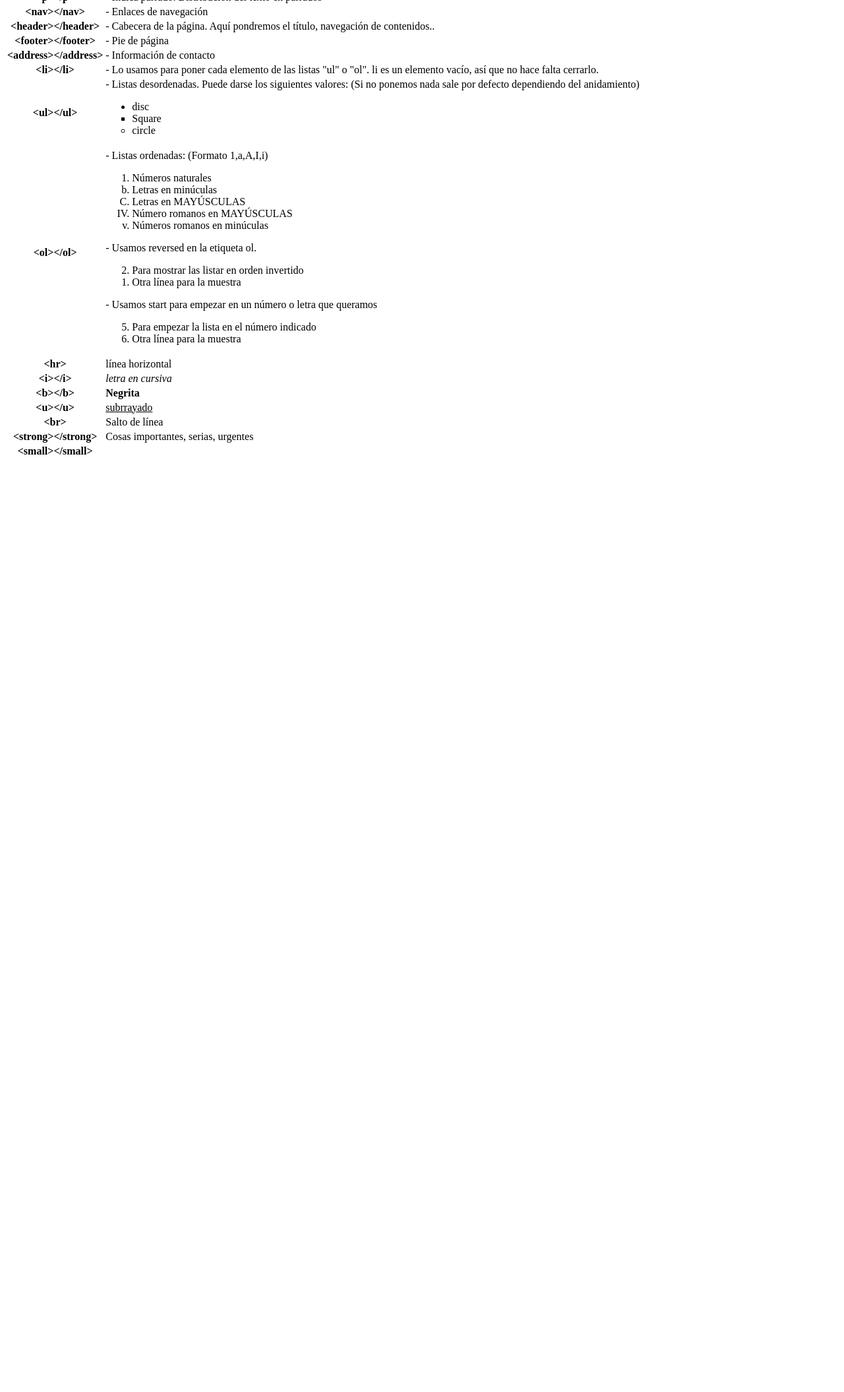
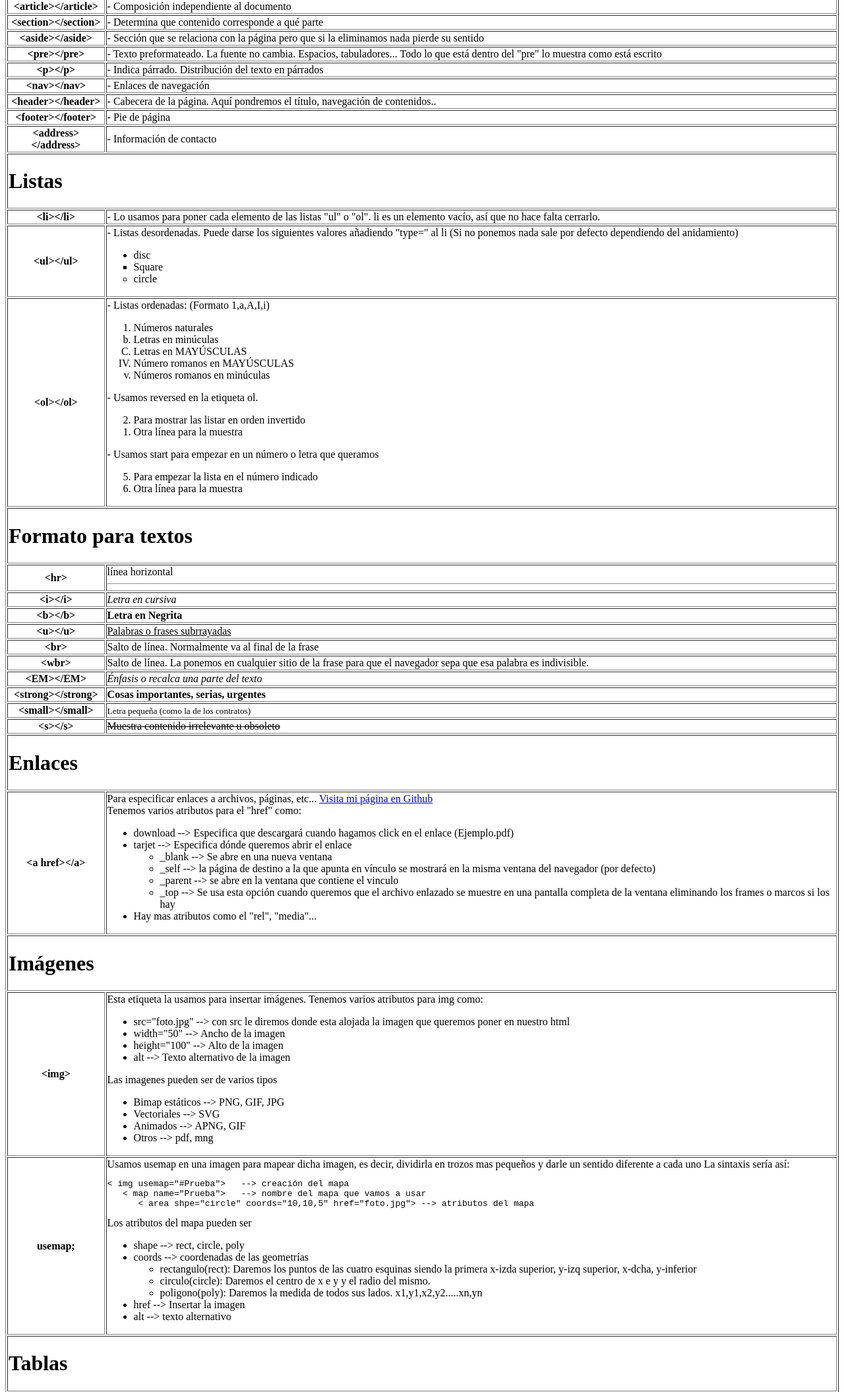
Before and after one commit to nvivas/prueba-marcas, a plain HTML site: page index.html in a window 1280 px wide. Shown: the part 690-2800 px from the top of the page at 66% size. Before the commit the page ends 1394 px from the top, so only its background shows below. Drawn offline with Linux system fonts and the light colour scheme.

Commit message:
Update index.html

```diff
--- a/index.html
+++ b/index.html
@@ -4,14 +4,14 @@
 		<title>MANUAL DE HTML5 Y CSS3</title>
 		<meta charset=UTF-8>
 		<meta name="author" content="Ignacio Vivas">
-		<link rel="stylesheet" type="text/css" href="estilos.css" />
+	<!--	<link rel="stylesheet" type="text/css" href="estilos.css" />   -->
 	</head>
 	<body>
 		<header>
 			<h1>MANUAL DE HTML5 Y CSS3</h1>
 		</header>
 
-		<table>
+		<table border>
 			<tr>
 			<td colspan=2><h1>Empezar el html</h1></tr>
 			<tr>
@@ -47,7 +47,7 @@
 				<td>- Contenido del documento. Solo puede haber un body en el documento
 			</tr>
 
-			<tr><tr>
+			<tr>
 			<td colspan=2><h1>Titulos</h1></tr>
 			<tr>
 				<th>&lt;hn>&lt;/hn&gt;
@@ -58,6 +58,8 @@
 					</ul>
 				</td>
 			</tr>
+			<tr>
+			<td colspan=2><h1>Composición del body</h1></tr>
 			<tr>
 				<th>&lt;article&gt;&lt;/article&gt;
 				<td>- Composición independiente al documento
@@ -95,12 +97,15 @@
 				<td>- Información de contacto
 			</tr>
 			<tr>
+			<td colspan=2><h1>Listas</h1></tr>
+
+			<tr>
 				<th>&lt;li&gt;&lt;/li&gt;
 				<td>- Lo usamos para poner cada elemento de las listas "ul" o "ol". li es un elemento vacío, así que no hace falta cerrarlo.
 			</tr>
 			<tr>
 				<th>&lt;ul&gt;&lt;/ul&gt;
-				<td>- Listas desordenadas. Puede darse los siguientes valores: (Si no ponemos nada sale por defecto dependiendo del anidamiento)
+				<td>- Listas desordenadas. Puede darse los siguientes valores añadiendo "type=" al li  (Si no ponemos nada sale por defecto dependiendo del anidamiento)
 					<ul>
 						<li type=disc>disc</li>
 						<li type=square>Square</li>
@@ -132,44 +137,147 @@
 				</td>
 			</tr>
 			<tr>
+			<td colspan=2><h1>Formato para textos</h1></tr>
+			<tr>
 				<th>&lt;hr&gt;
-				<td> línea horizontal
+				<td> línea horizontal <hr>
 			</tr>
 			<tr>
 				<th>&lt;i&gt;&lt;/i&gt;
-				<td><i>letra en cursiva</i>
+				<td><i>Letra en cursiva</i>
 			</tr>
 			<tr>
 				<th>&lt;b&gt;&lt;/b&gt;
-				<td><b>Negrita</b>
+				<td><b>Letra en Negrita</b>
 			</tr>
 			<tr>
 				<th>&lt;u&gt;&lt;/u&gt;
-				<td><u>subrrayado</u>
+				<td><u>Palabras o frases subrrayadas</u>
 			</tr>
 			<tr>
 				<th>&lt;br&gt;
-				<td>Salto de línea
+				<td>Salto de línea. Normalmente va al final de la frase
+			</tr>
+			<tr>
+				<th>&lt;wbr&gt;
+				<td>Salto de línea. La ponemos en cualquier sitio de la frase para que el navegador sepa que esa palabra es indivisible.
+			</tr>
+			<tr>
+				<th>&lt;EM&gt;&lt;/EM&gt;
+				<td><EM>Énfasis o recalca una parte del texto</EM>
 			</tr>
 			<tr>
 				<th>&lt;strong&gt;&lt;/strong&gt;
-				<td>Cosas importantes, serias, urgentes
+				<td><strong>Cosas importantes, serias, urgentes</strong>
+			</tr>
+
+			<tr>
+				<th>&lt;small&gt;&lt;/small&gt;
+				<td><small>Letra pequeña (como la de los contratos)</small>
 			</tr>
 			<tr>
-				<th>&lt;small&gt;&lt;/small&gt;
-				<td>
+				<th>&lt;s&gt;&lt;/s&gt;
+				<td><s>Muestra contenido irrelevante u obsoleto</s>
 			</tr>
+			<tr>
+			<td colspan=2><h1>Enlaces</h1></tr>
+			<tr>
+				<th>&lt;a href&gt;&lt;/a&gt;
+				<td>Para especificar enlaces a archivos, páginas, etc... <a href="https://nvivas.github.io/prueba-marcas"> Visita mi página en Github</a><br>
+					Tenemos varios atributos para el "href" como:
+					<ul>
+						<li>download --> Especifica que descargará cuando hagamos click en el enlace (Ejemplo.pdf)</li>
+						<li>tarjet --> Especifica dónde queremos abrir el enlace</li>
+							<ul>
+								<li>_blank --> Se abre en una nueva ventana
+								<li>_self --> la página de destino a la que apunta en vínculo se mostrará en la misma ventana del navegador (por defecto)
+								<li>_parent --> se abre en la ventana que contiene el vinculo
+								<li>_top --> Se usa esta opción cuando queremos que el archivo enlazado se muestre en una pantalla completa de la ventana eliminando los frames o marcos si los hay
+							</ul>
+						<li>Hay mas atributos como el "rel", "media"...</li>
+					</ul>
+			</tr>
+			<tr>
+			<td colspan=2><h1>Imágenes</h1></tr>
+			<tr>
+				<th>&lt;img&gt;
+				<td>Esta etiqueta la usamos para insertar imágenes.
+				Tenemos varios atributos para img como:
+				<ul>
+					<li>src="foto.jpg" --> con src le diremos donde esta alojada la imagen que queremos poner en nuestro html</li>
+					<li>width="50" --> Ancho de la imagen</li>
+					<li>height="100" --> Alto de la imagen</li>
+					<li>alt --> Texto alternativo de la imagen</li>
+				</ul>
+				Las imagenes pueden ser de varios tipos
+				<ul>
+					<li>Bimap estáticos --> PNG, GIF, JPG</li>
+					<li>Vectoriales --> SVG</li>
+					<li>Animados --> APNG, GIF</li>
+					<li>Otros --> pdf, mng</li>
+				</ul>
+			</tr>
+			<tr>
+				<th>usemap;
+				<td>Usamos usemap en una imagen para mapear dicha imagen, es decir, dividirla en trozos mas pequeños y darle un sentido diferente a cada uno
+				La sintaxis sería así:
+<pre>< img usemap="#Prueba">   --> creación del mapa
+   < map name="Prueba">   --> nombre del mapa que vamos a usar
+      < area shpe="circle" coords="10,10,5" href="foto.jpg"> --> atributos del mapa</pre>
 
-
-
-
-
-
-
-
-
-
-
+				Los atributos del mapa pueden ser
+				<ul>
+					<li>shape --> rect, circle, poly</li>
+					<li>coords --> coordenadas de las geometrías</li>
+					<ul>
+						<li>rectangulo(rect): Daremos los puntos de las cuatro esquinas siendo la primera x-izda superior, y-izq superior, x-dcha, y-inferior
+						<li>circulo(circle): Daremos el centro de x e y y el radio del mismo.
+						<li>poligono(poly): Daremos la medida de todos sus lados. x1,y1,x2,y2.....xn,yn
+					</ul>
+					<li>href --> Insertar la imagen</li>
+					<li>alt --> texto alternativo
+				</ul>
+			</tr>
+			<tr>
+			<td colspan=2><h1>Tablas</h1></tr>
+			<tr>
+				<th>&lt;table&gt;&lt;/table&gt;
+				<td>Indica de que queremos insertar una tabla.
+				Atributos de la tabla
+				<ul>
+					<li>Border --> solo puede tener dos valores "" o "1"
+					<li>rowspan --> Expansión en columna. Juntar dos columnas
+					<li>colspan --> Espansión en fila
+				</ul>
+			</tr>
+			<tr>
+				<th>&lt;tr&gt;&lt;/tr&gt;
+				<td>Indica que queremos insertar una fila en nuestra tabla. Esta etiqueta no es necesaria cerrarla si después tiene otro "tr"
+			</tr>
+			<tr>
+				<th>&lt;td&gt;&lt;/td&gt;
+				<td>Indica que queremos insertar una columna en nuestra tabla. Esta etiqueta no es necesaria cerrarla si después tiene otro "td" o "tr"
+			</tr>
+			<tr>
+				<th>&lt;th&gt;&lt;/th&gt;
+				<td>Títulos, cabeceras de la tabla
+			</tr>
+			<tr>
+				<th>&lt;thead&gt;&lt;/thead&gt;
+				<td>Encabezado de la tabla
+			</tr>
+			<tr>
+				<th>&lt;tbody&gt;&lt;/tbody&gt;
+				<td>Cuerpo de la tabla
+			</tr>
+			<tr>
+				<th>&lt;tfoot&gt;&lt;/tfoot&gt;
+				<td>Sumario de la tabla
+			</tr>
+			<tr>
+				<th>&lt;caption&gt;&lt;/caption&gt;
+				<td>Leyenda
+			</tr>
 		</table>
 	</body>
 </html>
```
